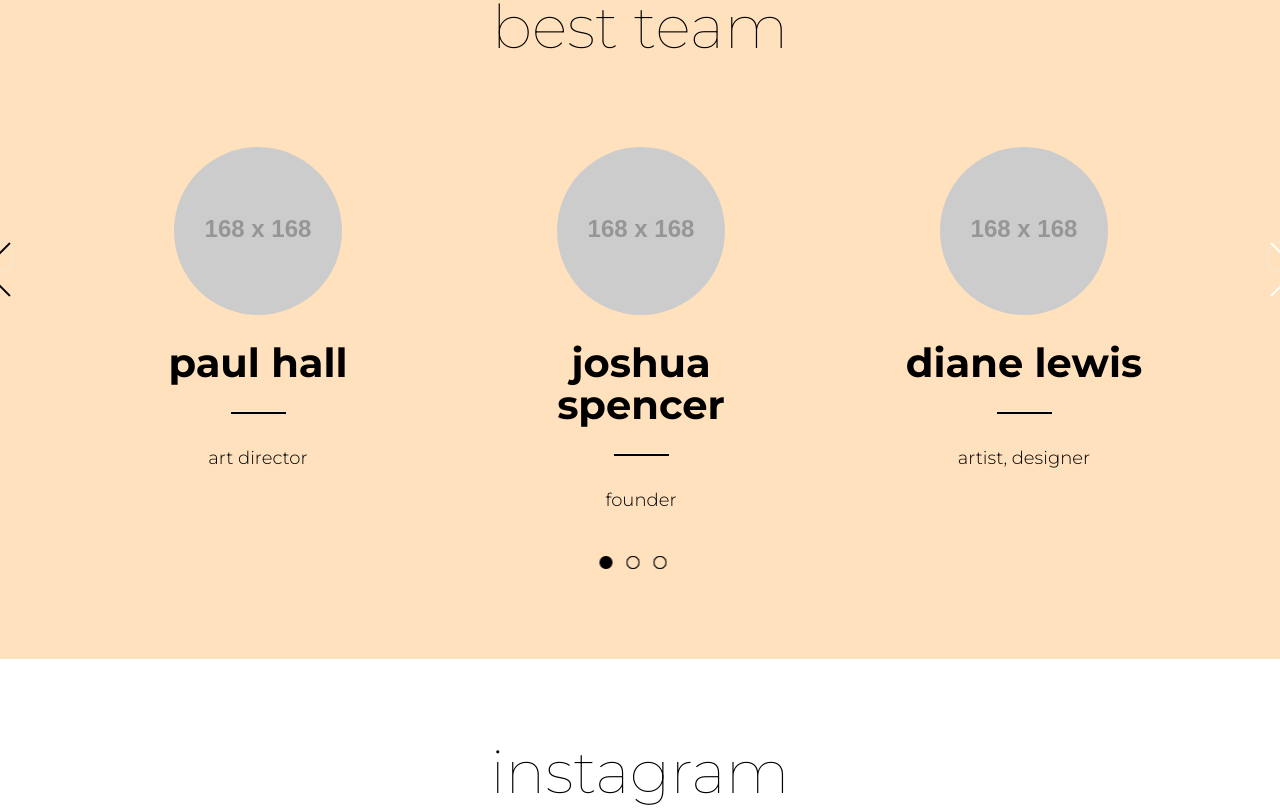
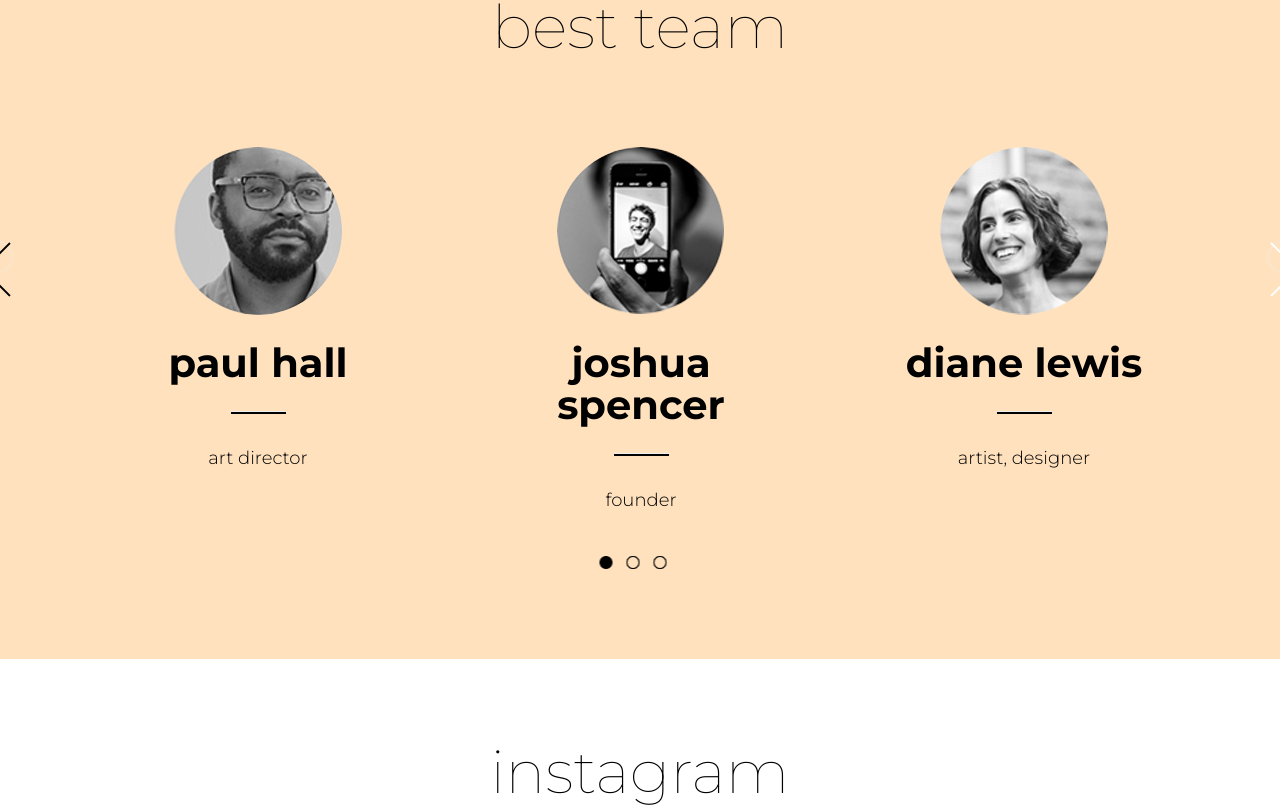
Before and after one commit to korotenko/clemo, a website: page dev/about-us.html in a window 1280 px wide. Shown: the part 1831-2640 px from the top of the page. Drawn offline with Linux system fonts and the light colour scheme; placeholder pictures from the web are drawn by us.

Commit message:
вставила фото

```diff
--- a/dev/about-us.html
+++ b/dev/about-us.html
@@ -47,7 +47,7 @@
                 <article>
                     <div class="col-md-6 col-sm-12">
                         <figure>
-                            <img class="img-responsive" src="http://placehold.it/560x560" alt="560*560">
+                            <img class="img-responsive" src="img/about-us/about_us.png" alt="560*560">
                         </figure>
                     </div>
                     <div class="col-md-6 col-sm-12">
@@ -111,55 +111,55 @@
                 <div class="jcarousel" data-jcarousel="true">
                     <ul>
 						<li class="col-md-4 col-xs-12">
-							<figure><img class="img-circle" src="http://placehold.it/168x168/ffffff" alt="Image 1"></figure>
+							<figure><img class="img-circle" src="img/best-team/best_team_1.png" alt="Image 1"></figure>
 							<h1 class="h1-style">paul hall</h1>
                             <hr class="sep">
                             <p class="p1-style">art director</p>
 						</li>
 						<li class="col-md-4 col-xs-12">
-							<figure><img class="img-circle" src="http://placehold.it/168x168/ffffff" alt="Image 2"></figure>
+							<figure><img class="img-circle" src="img/best-team/best_team_2.png" alt="Image 2"></figure>
 							<h1 class="h1-style">joshua<br>spencer</h1>
                             <hr class="sep">
                             <p class="p1-style">founder</p>
 						</li>
 						<li class="col-md-4 col-xs-12">
-							<figure><img class="img-circle" src="http://placehold.it/168x168/ffffff" alt="Image 3"></figure>
+							<figure><img class="img-circle" src="img/best-team/best_team_3.png" alt="Image 3"></figure>
 							<h1 class="h1-style">diane lewis</h1>
                             <hr class="sep">
                             <p class="p1-style">artist, designer</p>
 						</li>
 						<li class="col-md-4 col-xs-12">
-							<figure><img class="img-circle" src="http://placehold.it/168x168/ffffff" alt="Image 4"></figure>
+							<figure><img class="img-circle" src="img/best-team/best_team_1.png" alt="Image 4"></figure>
 							<h1 class="h1-style">paul hall</h1>
                             <hr class="sep">
                             <p class="p1-style">art director</p>
 						</li>
 						<li class="col-md-4 col-xs-12">
-							<figure><img class="img-circle" src="http://placehold.it/168x168/ffffff" alt="Image 5"></figure>
+							<figure><img class="img-circle" src="img/best-team/best_team_2.png" alt="Image 5"></figure>
 							<h1 class="h1-style">joshua<br>spencer</h1>
                             <hr class="sep">
                             <p class="p1-style">founder</p>
 						</li>
 						<li class="col-md-4 col-xs-12">
-							<figure><img class="img-circle" src="http://placehold.it/168x168/ffffff" alt="Image 6"></figure>
+							<figure><img class="img-circle" src="img/best-team/best_team_3.png" alt="Image 6"></figure>
 							<h1 class="h1-style">diane lewis</h1>
                             <hr class="sep">
                             <p class="p1-style">artist, designer</p>
 						</li>
 						<li class="col-md-4 col-xs-12">
-							<figure><img class="img-circle" src="http://placehold.it/168x168/ffffff" alt="Image 7"></figure>
+							<figure><img class="img-circle" src="img/best-team/best_team_1.png" alt="Image 7"></figure>
 							<h1 class="h1-style">paul hall</h1>
                             <hr class="sep">
                             <p class="p1-style">art director</p>
 						</li>
 						<li class="col-md-4 col-xs-12">
-							<figure><img class="img-circle" src="http://placehold.it/168x168/ffffff" alt="Image 8"></figure>
+							<figure><img class="img-circle" src="img/best-team/best_team_2.png" alt="Image 8"></figure>
 							<h1 class="h1-style">joshua<br>spencer</h1>
                             <hr class="sep">
                             <p class="p1-style">founder</p>
 						</li>
 						<li class="col-md-4 col-xs-12">
-							<figure><img class="img-circle" src="http://placehold.it/168x168/ffffff" alt="Image 9"></figure>
+							<figure><img class="img-circle" src="img/best-team/best_team_3.png" alt="Image 9"></figure>
 							<h1 class="h1-style">diane lewis</h1>
                             <hr class="sep">
                             <p class="p1-style">artist, designer</p>
@@ -194,11 +194,11 @@
 					</header>
 
 					<div class="instagram">
-						<img class="insta img-responsive" src="http://via.placeholder.com/268x268">
-						<img class="insta img-responsive" src="http://via.placeholder.com/268x268">
-						<img class="insta img-responsive" src="http://via.placeholder.com/268x268">
-						<img class="insta img-responsive" src="http://via.placeholder.com/268x268">
-						<img class="insta img-responsive" src="http://via.placeholder.com/268x268">
+						<img class="insta img-responsive" src="img/about-us/instagram_1.png">
+						<img class="insta img-responsive" src="img/about-us/instagram_2.png">
+						<img class="insta img-responsive" src="img/about-us/instagram_3.png">
+						<img class="insta img-responsive" src="img/about-us/instagram_4.png">
+						<img class="insta img-responsive" src="img/about-us/instagram_5.png">
 					</div>
 					<button class="btn-white">follow</button>
 				</div>
```
Also changed, not shown: dev/pages/about-us.html (+15 -15 lines).
